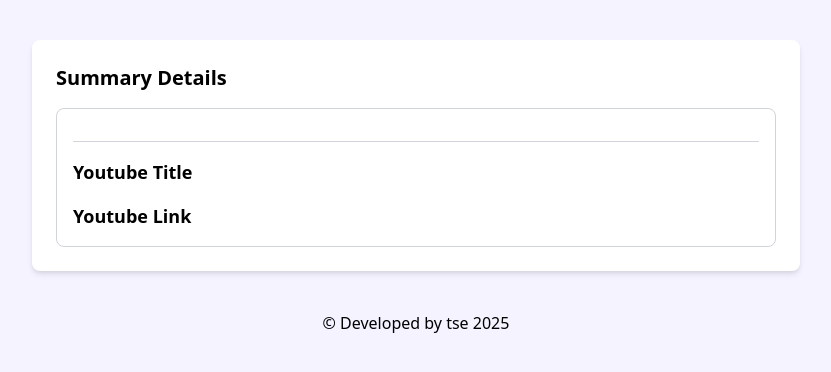
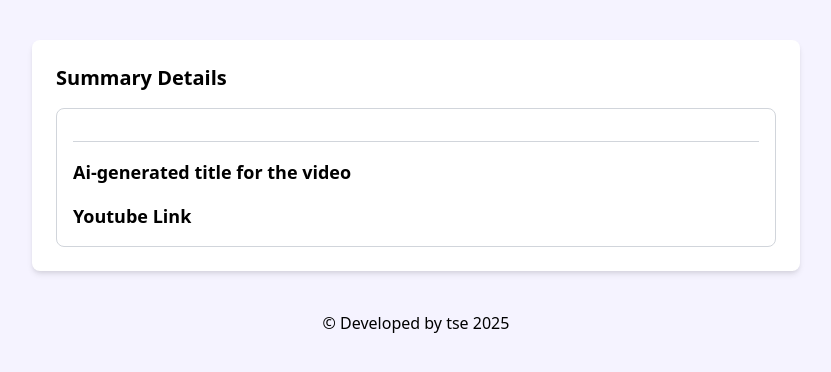
Before and after one commit to tse155/ai_youtube_summary, a Django app: template blog_generator_app/templates/blog_generator_app/blog-details.html in a window 1280 px wide. Shown: the part 68-440 px from the top of the page, without its empty margins (224-1055 px from the left). Run offline with Django 5.2, Linux system fonts and the light colour scheme; the template is opened without the code that fills it, so the values that code supplies are empty.

Commit message:
using webshare residential proxies api and updating html blog-details with ai title

```diff
--- a/blog_generator_app/templates/blog_generator_app/blog-details.html
+++ b/blog_generator_app/templates/blog_generator_app/blog-details.html
@@ -30,7 +30,7 @@
                     <h3 class="text-lg font-semibold">{{blog_article_details.youtube_title}}</h3>
                     <p class="text-gray-700">{{blog_article_details.generated_content}}</p>
                     <hr class="my-4 border-gray-300">
-                    <h4 class="text-lg font-semibold">Youtube Title</h4>
+                    <h4 class="text-lg font-semibold">Ai-generated title for the video</h4>
                     <p class="text-gray-700">{{blog_article_details.youtube_title}}</p>
                     <h4 class="text-lg font-semibold mt-4">Youtube Link</h4>
                     <a href="{{blog_article_details.youtube_link}}" class="text-blue-600 hover:underline">{{blog_article_details.youtube_link}}</a>
```
